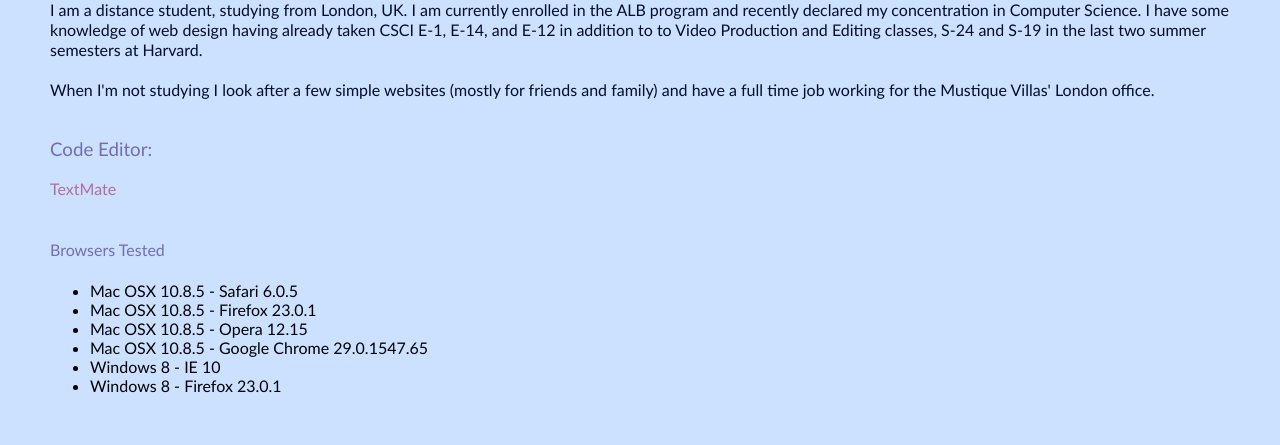
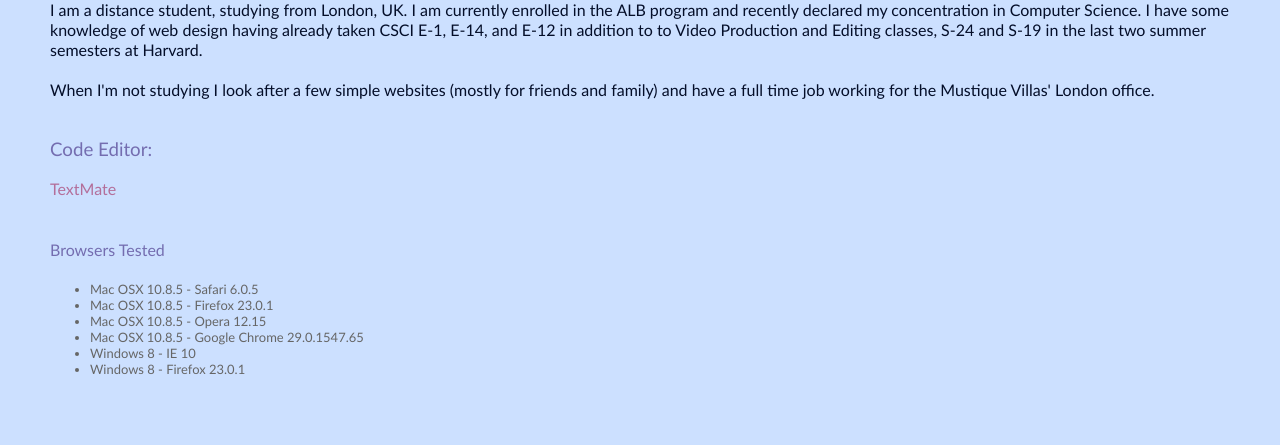
Before and after one commit to katecooperuk/p1.katecooperuk.com, a PHP site: page / in a window 1280 px wide. Shown: the part 370-815 px from the top of the page. After the commit the page ends 744 px from the top, so only its background shows below. Run offline with PHP 8.4, Linux system fonts and the light colour scheme.

Commit message:
Added CSS styles for lists

```diff
--- a/project1.css
+++ b/project1.css
@@ -27,6 +27,11 @@ line-height: 15pt;
 color: #040e29;
 }
 
+ul, li {
+font-size: 90%;
+color: #666;
+}
+
 a, a:link {
 color: #b36f9b;
 text-decoration: none;
```
